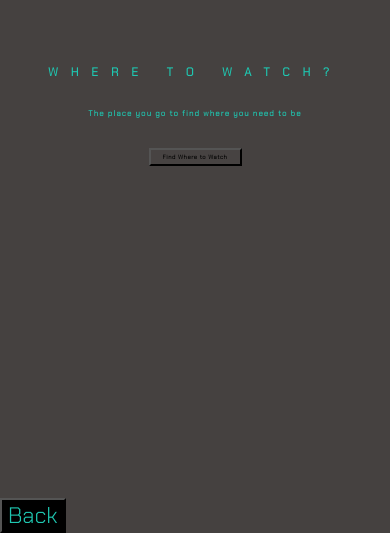
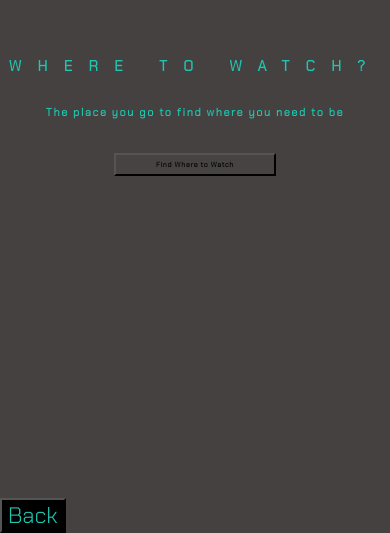
Before and after one commit to wramos1/WhereToWatch, a React (Create React App) app: page / in a window 390 px wide. Shown: the part 311-844 px from the top of the page. Built offline with nearby package versions, Linux system fonts and the light colour scheme.

Commit message:
Fixed Front Page

```diff
--- a/src/components/Main.css
+++ b/src/components/Main.css
@@ -34,8 +34,8 @@ body {
     justify-content: center;
     align-items: center;
     text-decoration: none;
-    margin: 5% 38% 0 38%;
-    font-size: 0.9rem;
+    margin: 5% 0 0 0;
+    font-size: 1rem;
 }
 
 #startButton button {
@@ -87,15 +87,15 @@ body {
 
 @media (max-width: 600px) {
     #title {
-        font-size: 3vmin;
+        font-size: 3.8vmin;
     }
 
     #subtitle {
-        font-size: 2vmin;
+        font-size: 2.8vmin;
     }
 
     #startButton button {
-        padding: 3px 12px;
-        font-size: 1.5vmin;
+        padding: 5px 40px;
+        font-size: 1.8vmin;
     }
 }
```
